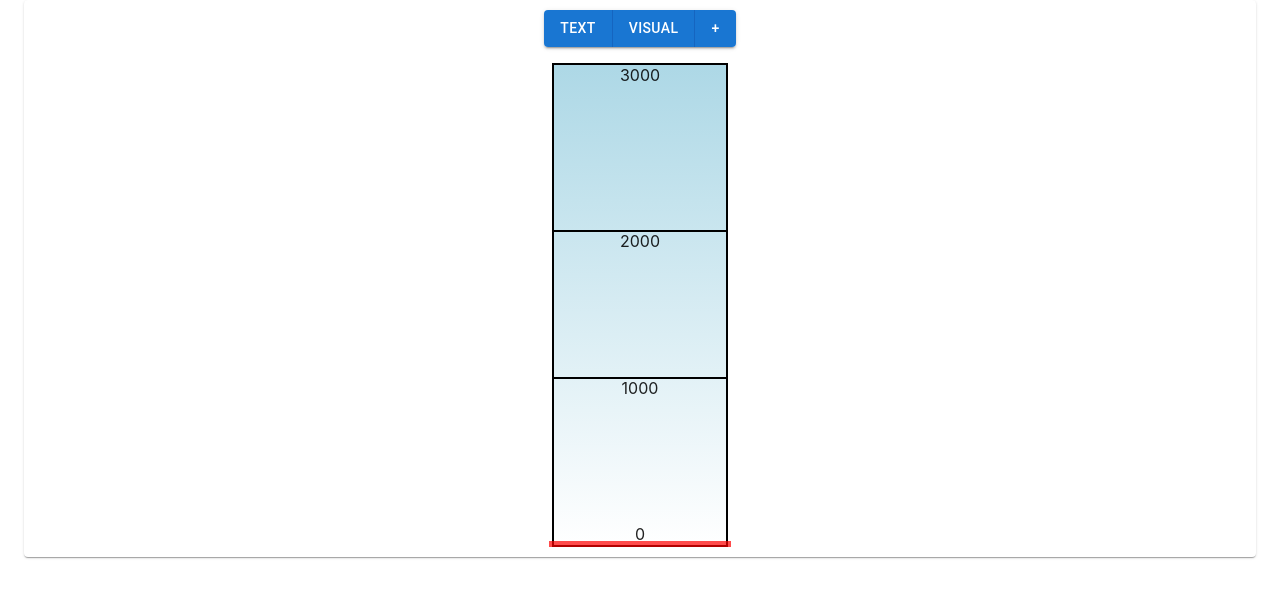
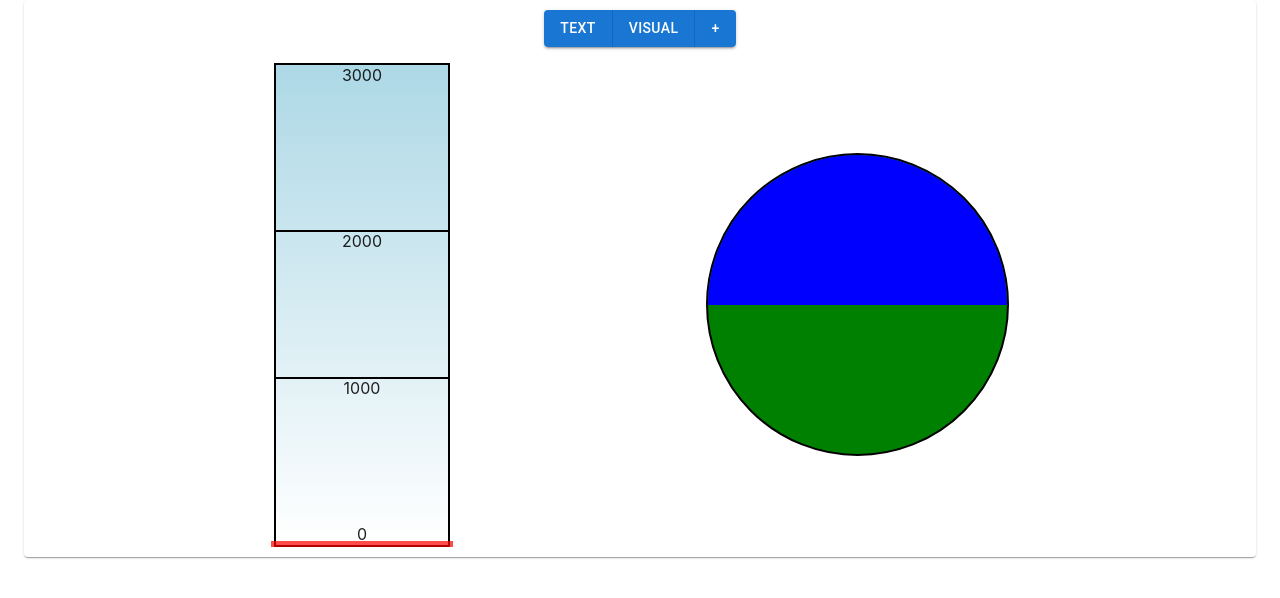
Before and after one commit to ShalevWen/flight-instruments-monitor, a React (Create React App) app in the folder client/: page / in a window 1280 px wide. Both pictures are taken after a click on the button "VISUAL". Shown: the top 598 px of the page. Built offline with nearby package versions, Linux system fonts and the light colour scheme; the HTML template or start-up script is replaced by a standard one.

Commit message:
Implemented the visual ADI gauge

```diff
--- a/client/src/App.tsx
+++ b/client/src/App.tsx
@@ -15,7 +15,7 @@ function App() {
   const values: Values = {
     altitude: 1000,
     his: 50,
-    adi: 130,
+    adi: 0,
   };
   let view = selectedView === "TEXT" ? TextualDashboard(values) : VisualDashboard(values);
   return (
--- a/client/src/components/instruments/VisualAdiInstrument.tsx
+++ b/client/src/components/instruments/VisualAdiInstrument.tsx
@@ -1,3 +1,11 @@
 export default function VisualAdiInstrument({ value = 0 }: { value: number }) {
-  return <></>;
+  // use the ADI value as padding to move the horizon accordingly
+  const groundHeight = (value + 100) / 2
+  return (
+    <div className="adi-gauge-container">
+      <div className="adi-gauge">
+        <div className="adi-gauge-sky" style={{paddingTop: `${groundHeight}%`}}/>
+      </div>
+    </div>
+  );
 }
--- a/client/src/components/instruments/VisualAltitudeInstrument.tsx
+++ b/client/src/components/instruments/VisualAltitudeInstrument.tsx
@@ -8,7 +8,7 @@ export default function VisualAltitudeInstrument({ value = 0 }: { value: number
         <div className="altitude-gauge-tick">2000</div>
         <div className="altitude-gauge-tick">1000</div>0
       </div>
-      <div className="altitude-gauge-dial" >{value}</div>
+      <div className="altitude-gauge-dial">{value}</div>
     </div>
   );
 }
--- a/client/src/index.css
+++ b/client/src/index.css
@@ -53,3 +53,27 @@ code {
   border: 3px solid red;
   opacity: .7;
 }
+
+.adi-gauge-container {
+  width: 25%;
+  display: flex;
+  justify-content: center;
+  position: relative;
+  overflow: clip;
+}
+
+.adi-gauge {
+  background: green;
+  width: 100%;
+  aspect-ratio: 1 / 1;
+  border: 2px solid black;
+  border-radius: 100%;
+  position: relative;
+  overflow: hidden;
+}
+
+.adi-gauge-sky {
+  width: 100%;
+  /* height: 100%; */
+  background-color: blue;
+}
```
